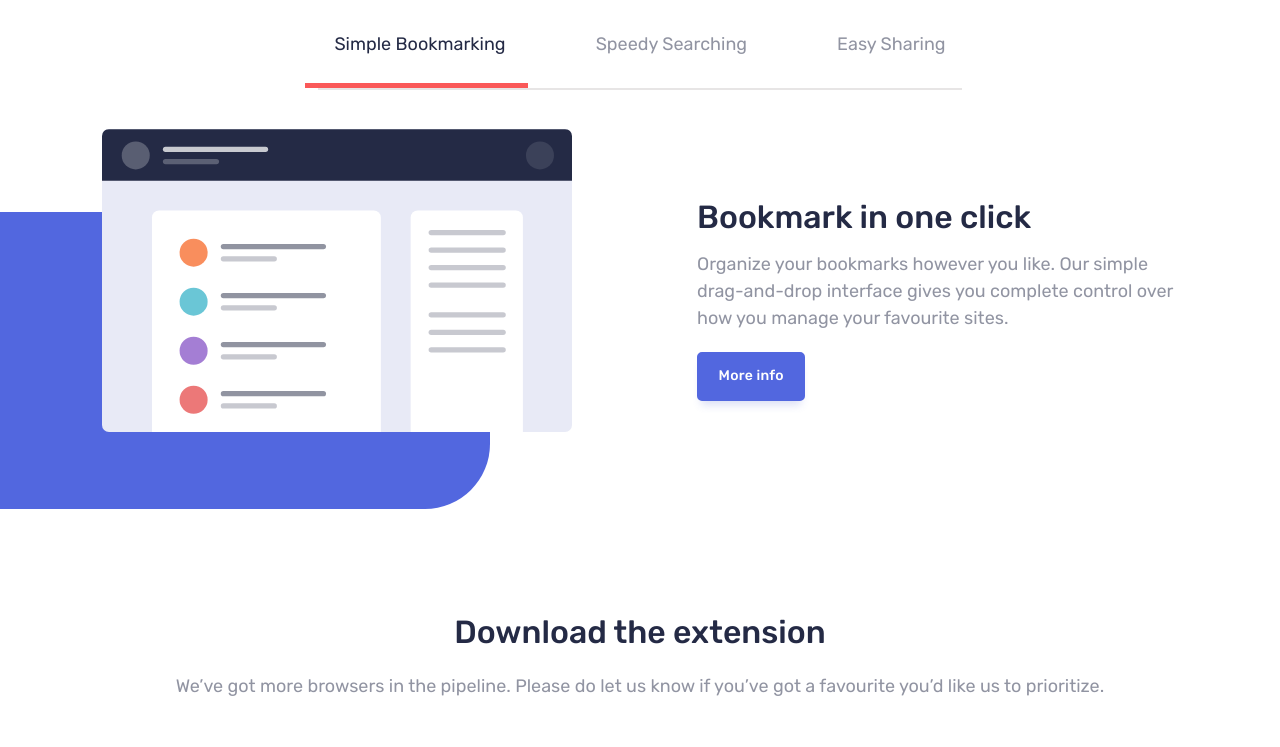
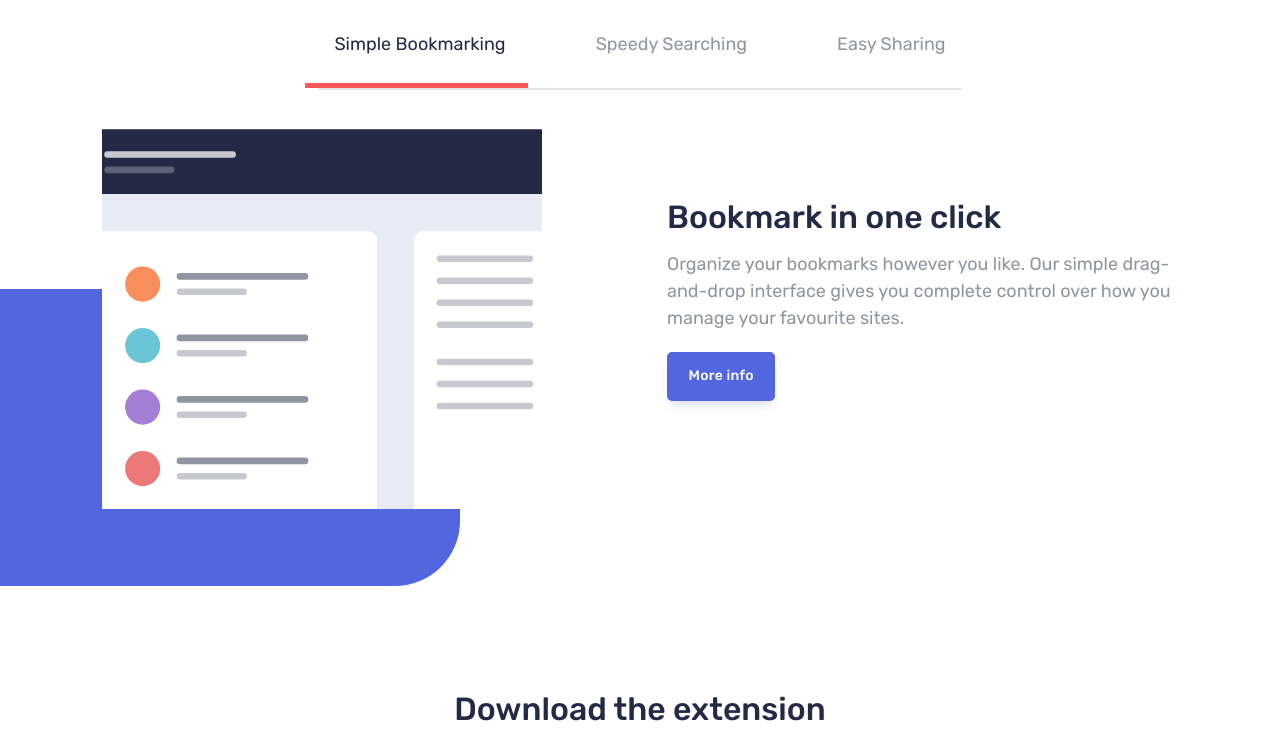
Before and after one commit to bengera/bookmark-landing-page, a website built with Vite: page index.html in a window 1280 px wide. Shown: the part 1020-1767 px from the top of the page. Built offline with nearby package versions, Linux system fonts and the light colour scheme; some packages are replaced by stand-ins of ours.

Commit message:
fix feature tab img shifting issue

```diff
--- a/sass/layout/_features.scss
+++ b/sass/layout/_features.scss
@@ -142,7 +142,9 @@ button.features__button:nth-child(1) {
 
 .feature-img {
   @include mq(small) {
-    max-width: 470px;
+    max-width: 440px;
+height: 380px;
+object-fit: cover;
               }
 }
 
```
